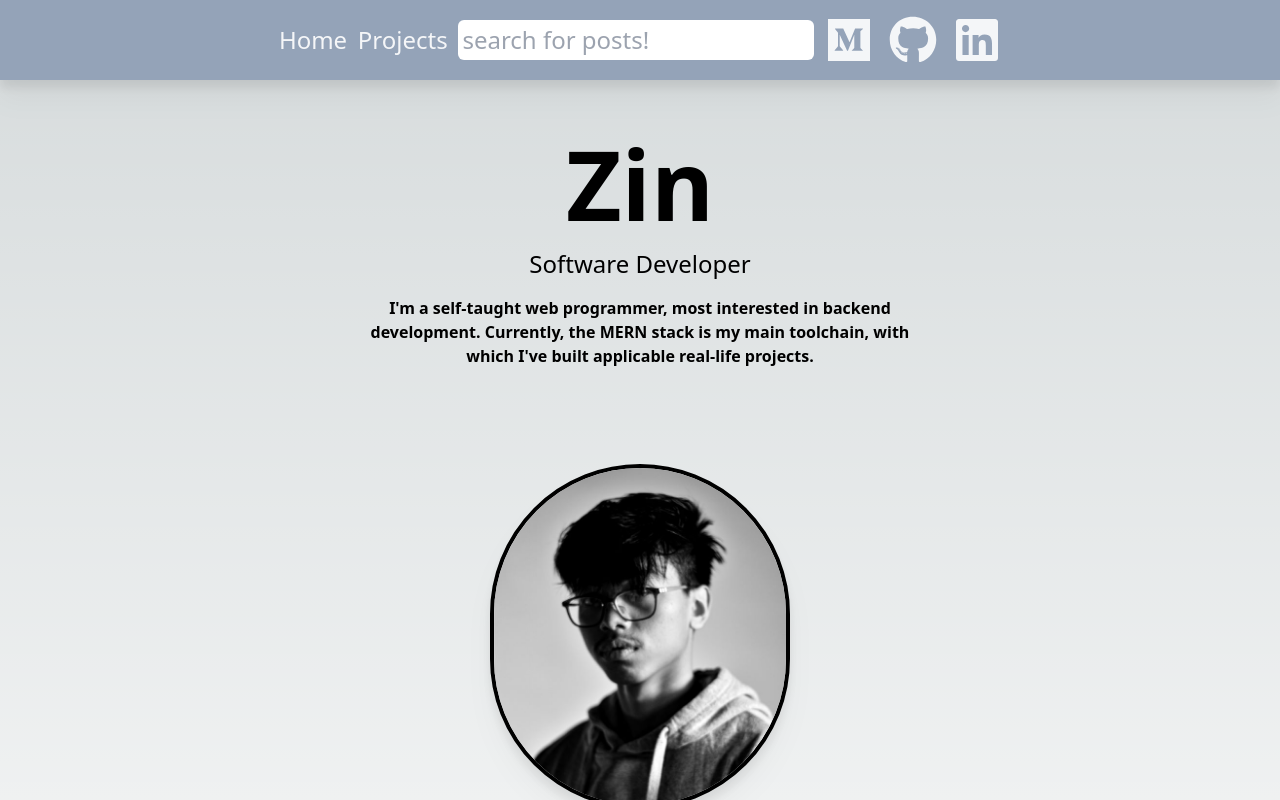
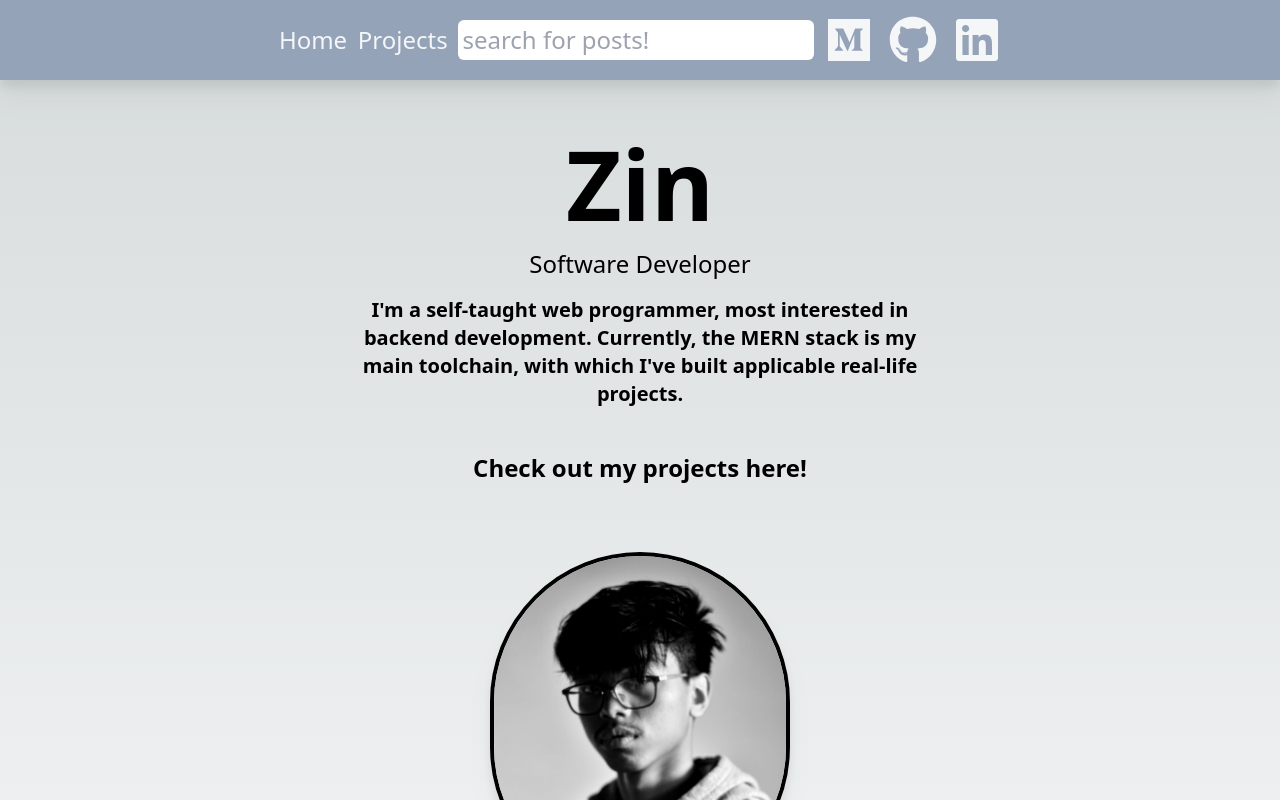
Before and after one commit to Zen-cronic/next_blog_4, a Next.js app: page / in a window 1280 px wide. Shown: the top 800 px of the page. Built offline with nearby package versions, Linux system fonts and the light colour scheme.

Commit message:
update: AboutMe

```diff
--- a/src/app/components/AboutMe.tsx
+++ b/src/app/components/AboutMe.tsx
@@ -1,3 +1,4 @@
+import Link from "next/link";
 import React from "react";
 
 function AboutMe() {
@@ -9,13 +10,17 @@ function AboutMe() {
       <p className="text-base md:text-2xl my-1 font-light">
         Software Developer
       </p>
-      <p className="text-m max-w-xl my-3 font-semibold">
+      <p className="text-xl max-w-xl my-3 font-semibold">
         I&apos;m a self&#45;taught web programmer&#44; most interested in
         backend development&#46; Currently&#44; the MERN stack is my main
         toolchain&#44; with which I&apos;ve built{" "}
         <strong>applicable real&#45;life</strong> projects&#46;
       </p>
-      <br/>
+      <br />
+
+      <p className=" text-2xl max-w-xl my-2 font-bold ">
+        <Link href="/projects">Check out my projects here</Link>&#33;
+      </p>
     </div>
   );
 }
--- a/src/app/search/page.tsx
+++ b/src/app/search/page.tsx
@@ -40,7 +40,7 @@ function SearchPage() {
 
   return (
     <section className="mt-6 mx-auto max-w-2xl">
-      <p className='mx-auto text-xl dark:text-white/75'>Search results for &quot{searchQuery}&quot</p>
+      <p className='mx-auto text-xl dark:text-white/75'>Search results for "{searchQuery}"</p>
       <ul className='w-full'>
         {data.asyncRes.map((post: BlogPost) => (
 
```
